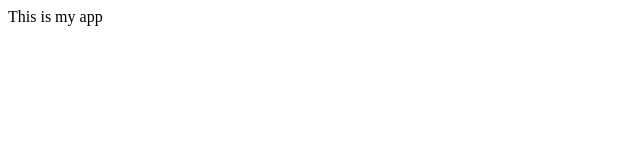
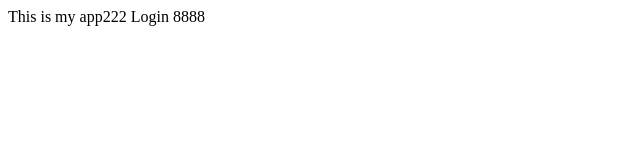
Before and after one commit to cetubig/First-Git, a plain HTML site: page index.html in a window 1280 px wide. Shown: the whole page, without its empty margins (0-640 px from the left). Drawn offline with Linux system fonts and the light colour scheme.

Commit message:
Revise index.html

```diff
--- a/index.html
+++ b/index.html
@@ -3,6 +3,7 @@
 	<title>My App</title>
 </head>
 <body>
-	This is my app
+	This is my app222
+	Login 8888
 </body>
 </html>
```
